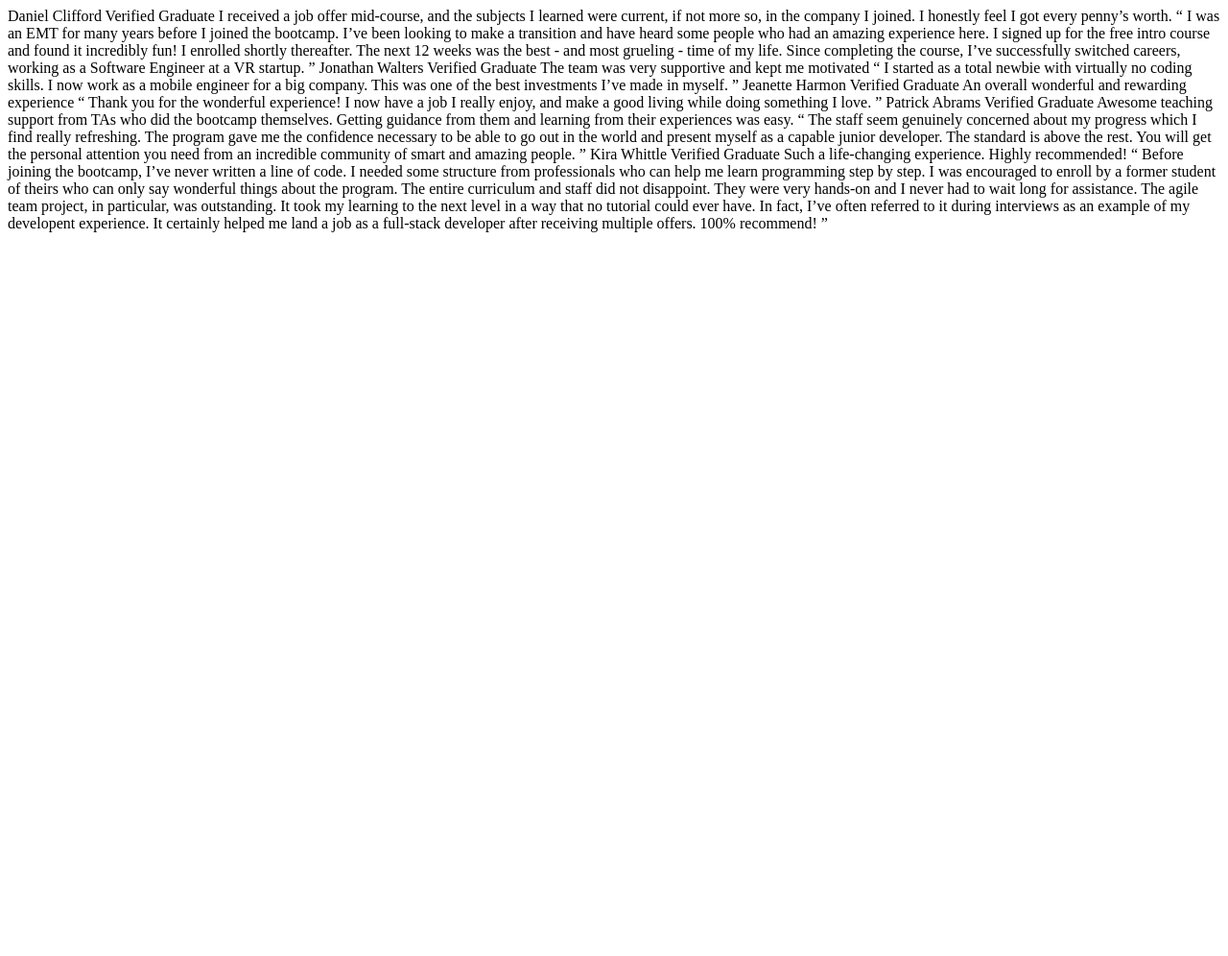
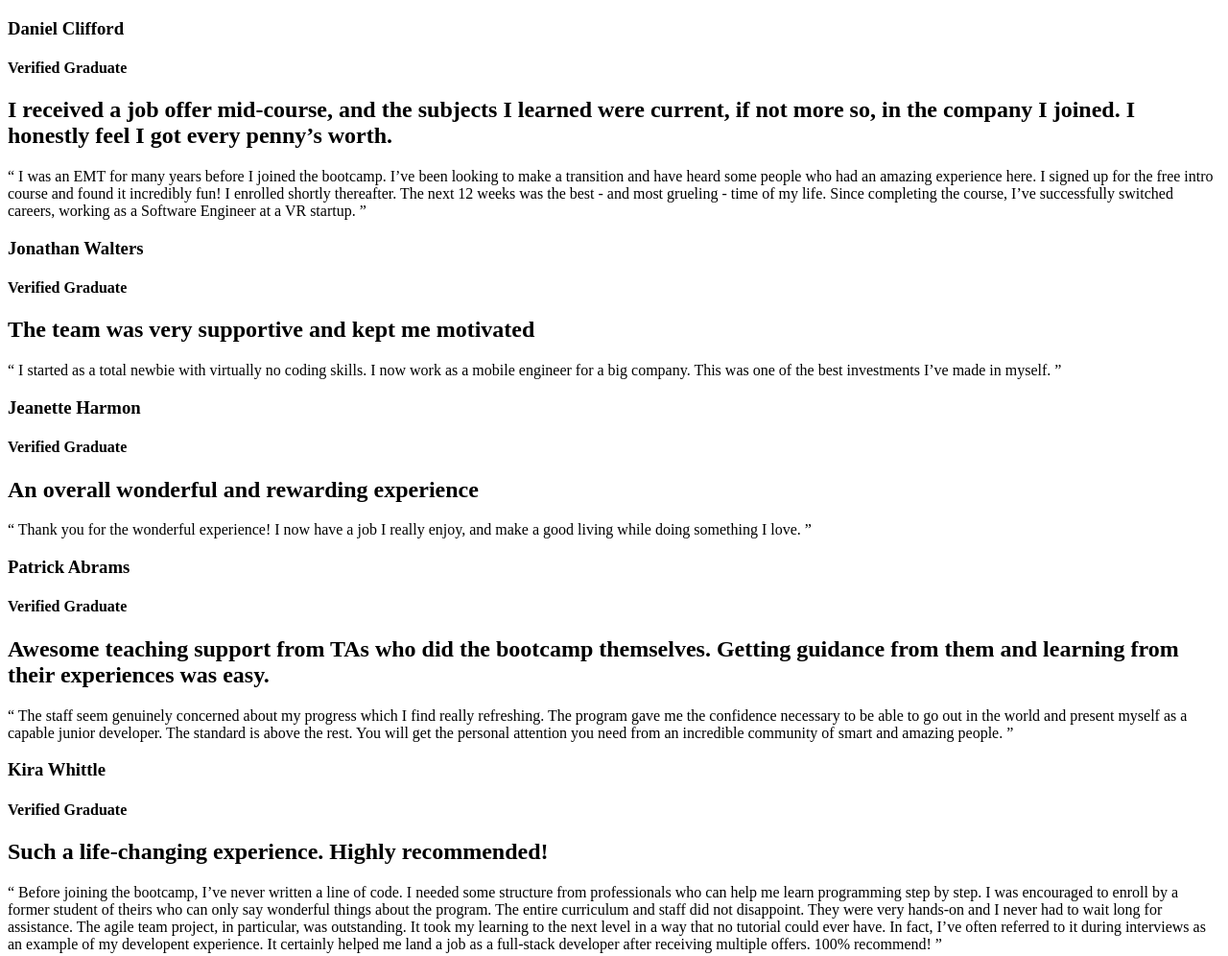
Before and after one commit to IamAbhiDev/testimonials-grid-section-main.github.io, a plain HTML site: page index.html in a window 1280 px wide. Shown: the whole page at 96% size. Before the commit the page ends 800 px from the top, so only its background shows below. Drawn offline with Linux system fonts and the light colour scheme.

Commit message:
index.html written

```diff
--- a/index.html
+++ b/index.html
@@ -17,59 +17,79 @@
 
 <body>
 
-  Daniel Clifford
-  Verified Graduate
+  <main class="container">
 
-  I received a job offer mid-course, and the subjects I learned were current, if not more so,
-  in the company I joined. I honestly feel I got every penny’s worth.
+    <div class="container__testimonial">
+      <h3 class="container__testimonial__name">Daniel Clifford</h3>
+      <h4 class="container__testimonial__status">Verified Graduate</h4>
 
-  “ I was an EMT for many years before I joined the bootcamp. I’ve been looking to make a
+      <h2 class="container__testimonial__title">I received a job offer mid-course, and the subjects I learned were
+        current, if not more so,
+        in the company I joined. I honestly feel I got every penny’s worth.</h2>
+
+      <p class="container__testimonial__text">“ I was an EMT for many years before I joined the bootcamp. I’ve been
+        looking to make a
         transition and have heard some people who had an amazing experience here. I signed up
         for the free intro course and found it incredibly fun! I enrolled shortly thereafter.
         The next 12 weeks was the best - and most grueling - time of my life. Since completing
-  the course, I’ve successfully switched careers, working as a Software Engineer at a VR startup. ”
+        the course, I’ve successfully switched careers, working as a Software Engineer at a VR startup. ”</p>
+    </div>
 
-  Jonathan Walters
-  Verified Graduate
+    <div class="container__testimonial">
+      <h3 class="container__testimonial__name">Jonathan Walters</h3>
+      <h4 class="container__testimonial__status">Verified Graduate</h4>
 
-  The team was very supportive and kept me motivated
+      <h2 class="container__testimonial__title">The team was very supportive and kept me motivated</h2>
 
-  “ I started as a total newbie with virtually no coding skills. I now work as a mobile engineer
-  for a big company. This was one of the best investments I’ve made in myself. ”
+      <p class="container__testimonial__text">“ I started as a total newbie with virtually no coding skills. I now work
+        as a mobile engineer
+        for a big company. This was one of the best investments I’ve made in myself. ”</p>
+    </div>
 
-  Jeanette Harmon
-  Verified Graduate
+    <div class="container__testimonial">
+      <h3 class="container__testimonial__name">Jeanette Harmon</h3>
+      <h4 class="container__testimonial__status">Verified Graduate</h4>
 
-  An overall wonderful and rewarding experience
+      <h2 class="container__testimonial__title">An overall wonderful and rewarding experience</h2>
 
-  “ Thank you for the wonderful experience! I now have a job I really enjoy, and make a good living
-  while doing something I love. ”
+      <p class="container__testimonial__text">“ Thank you for the wonderful experience! I now have a job I really enjoy,
+        and make a good living
+        while doing something I love. ”</p>
+    </div>
 
-  Patrick Abrams
-  Verified Graduate
+    <div class="container__testimonial">
+      <h3 class="container__testimonial__name">Patrick Abrams</h3>
+      <h4 class="container__testimonial__status">Verified Graduate</h4>
 
-  Awesome teaching support from TAs who did the bootcamp themselves. Getting guidance from them and
-  learning from their experiences was easy.
+      <h2 class="container__testimonial__title">Awesome teaching support from TAs who did the bootcamp themselves.
+        Getting guidance from them and
+        learning from their experiences was easy.</h2>
 
-  “ The staff seem genuinely concerned about my progress which I find really refreshing. The program
+      <p class="container__testimonial__text">“ The staff seem genuinely concerned about my progress which I find really
+        refreshing. The program
         gave me the confidence necessary to be able to go out in the world and present myself as a capable
         junior developer. The standard is above the rest. You will get the personal attention you need from
-  an incredible community of smart and amazing people. ”
+        an incredible community of smart and amazing people. ”</p>
+    </div>
 
-  Kira Whittle
-  Verified Graduate
+    <div class="container__testimonial">
+      <h3 class="container__testimonial__name">Kira Whittle</h3>
+      <h4 class="container__testimonial__status">Verified Graduate</h4>
 
-  Such a life-changing experience. Highly recommended!
+      <h2 class="container__testimonial__title">Such a life-changing experience. Highly recommended!</h2>
 
-  “ Before joining the bootcamp, I’ve never written a line of code. I needed some structure from
+      <p class="container__testimonial__text">“ Before joining the bootcamp, I’ve never written a line of code. I needed
+        some structure from
         professionals who can help me learn programming step by step. I was encouraged to enroll by a former
         student of theirs who can only say wonderful things about the program. The entire curriculum and staff
         did not disappoint. They were very hands-on and I never had to wait long for assistance. The agile team
         project, in particular, was outstanding. It took my learning to the next level in a way that no tutorial
         could ever have. In fact, I’ve often referred to it during interviews as an example of my developent
         experience. It certainly helped me land a job as a full-stack developer after receiving multiple offers.
-  100% recommend! ”
+        100% recommend! ”</p>
+    </div>
 
+  </main>
 </body>
 
 </html>
```
Lines whose indentation alone changed are shown as unchanged.
